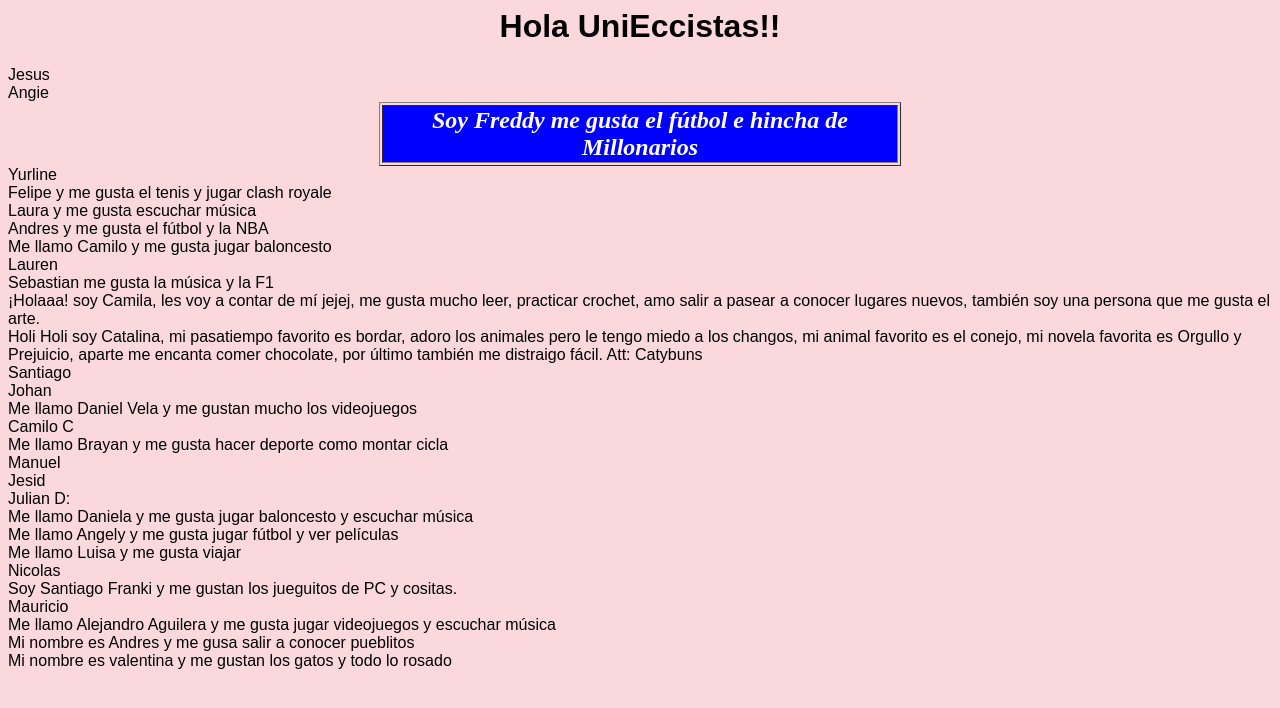
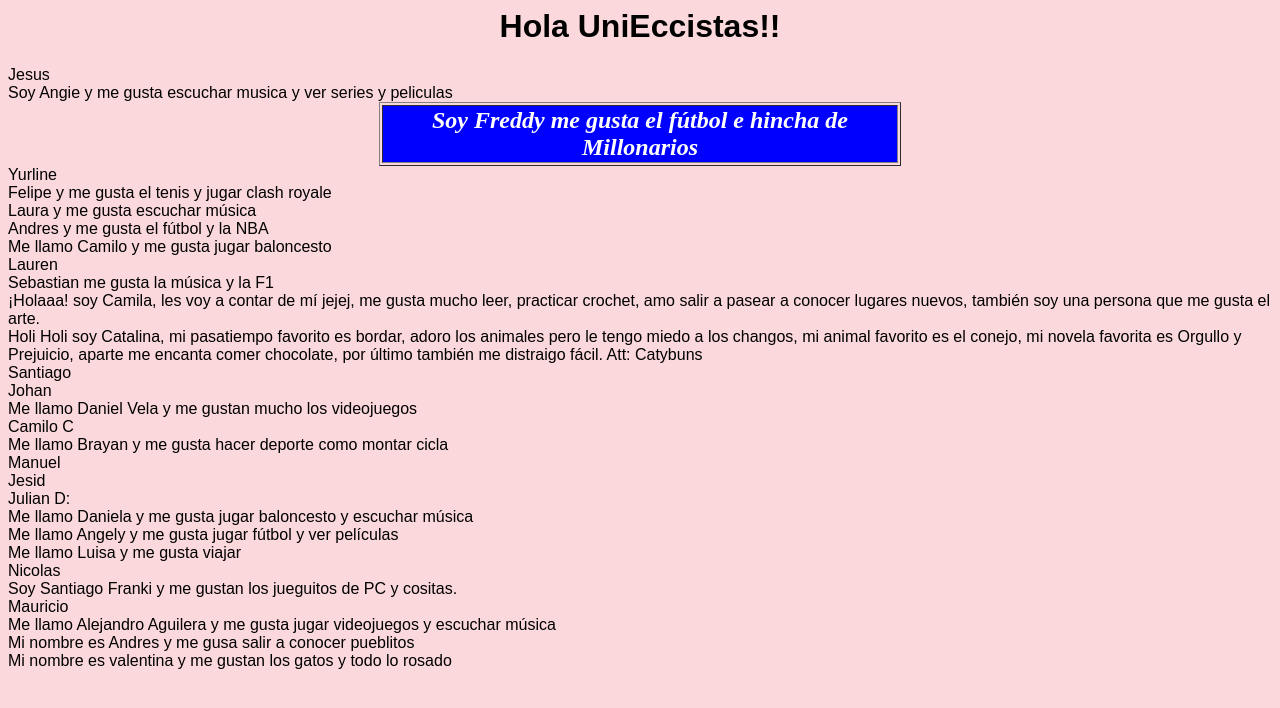
Before and after one commit to eccidev/systemscurity.github.io, a plain HTML site: page index.html in a window 1280 px wide. Drawn offline with Linux system fonts and the light colour scheme.

Commit message:
Comentario Angie
Comentario

```diff
--- a/index.html
+++ b/index.html
@@ -25,7 +25,7 @@
 <body>
     <div><h1>Hola UniEccistas!!</h1></div>
     <div class="Inicio">Jesus</div>
-    <div class="Inicio">Angie</div>
+    <div class="Inicio">Soy Angie y me gusta escuchar musica y ver series y peliculas</div>
     <div>
       <table width="522" border="1" align="center">
         <tr>
```
